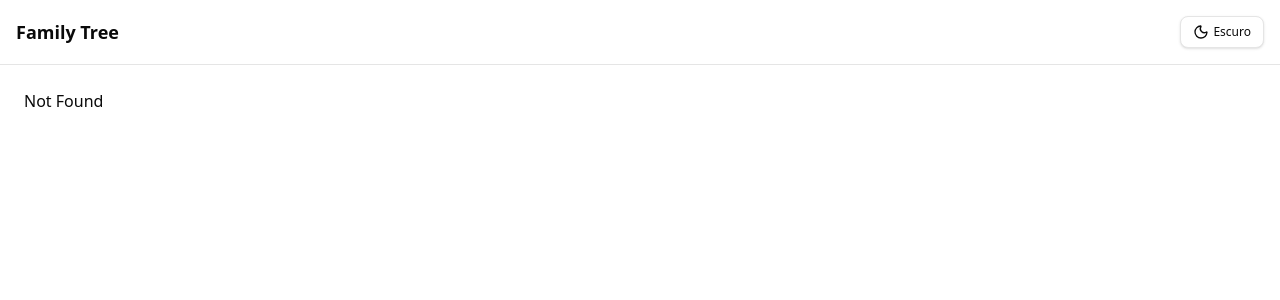
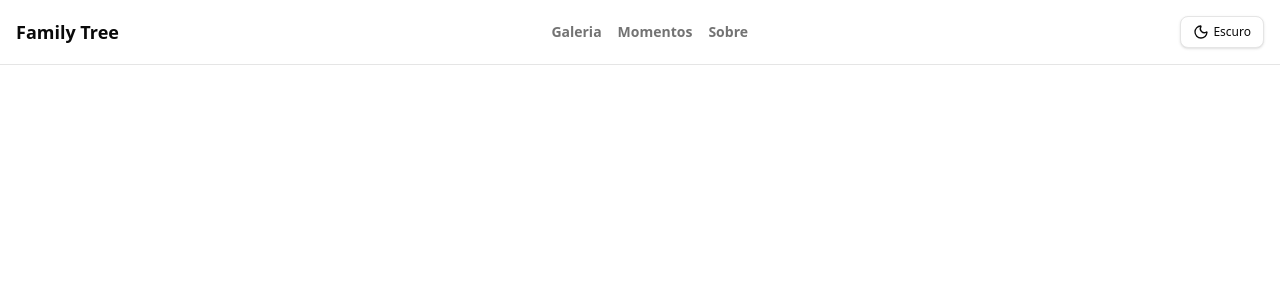
Before and after one commit to dedaldinodev4/family-tree-app, a React (Vite) app: page /gallery in a window 1280 px wide. Before the commit this address had no page. Shown: the top 300 px of the page. Built offline with nearby package versions, Linux system fonts and the light colour scheme.

Commit message:
feat: add gallery page

```diff
--- a/src/app/RootLayout.tsx
+++ b/src/app/RootLayout.tsx
@@ -27,6 +27,29 @@ export default function RootLayout() {
           Family Tree
         </Link>
 
+        <nav className="flex items-center gap-4 text-sm">
+            <Link
+              to="/gallery"
+              className="text-muted-foreground hover:text-foreground"
+            >
+              Galeria
+            </Link>
+            <Link
+              to="/histoty"
+              className="text-muted-foreground hover:text-foreground"
+            >
+              Momentos
+            </Link>
+
+            <Link
+              to="/about"
+              className="text-muted-foreground hover:text-foreground"
+            >
+              Sobre
+            </Link>
+          </nav>
+
+
         {/* Theme Toggle */}
         <ThemeToggle />
       </header>
--- a/src/app/router.ts
+++ b/src/app/router.ts
@@ -8,6 +8,7 @@ import RootLayout from "./RootLayout";
 import Home from "@/pages/Home";
 import Members from "@/pages/Members";
 import MemberDetails from "@/pages/MemberDetails";
+import { Gallery } from "@/pages/Gallery";
 
 const rootRoute = createRootRoute({
   component: RootLayout,
@@ -31,10 +32,17 @@ const memberDetailsRoute = createRoute({
   component: MemberDetails,
 });
 
+const galleryRoute = createRoute({
+  getParentRoute: () => rootRoute,
+  path: "/gallery",
+  component: Gallery,
+})
+
 export const router = createRouter({
   routeTree: rootRoute.addChildren([
     homeRoute,
     membersRoute,
     memberDetailsRoute,
+    galleryRoute,
   ]),
 });
--- a/src/features/family/components/MemberCard.tsx
+++ b/src/features/family/components/MemberCard.tsx
@@ -58,7 +58,11 @@ export function MemberCard({ member }: { member: Member }) {
 
   const form = useForm<Member>({
     resolver: zodResolver(MemberSchema),
-    defaultValues: member,
+    defaultValues: {
+      ...member,
+      birthDate: member.birthDate ?
+      new Date(member.birthDate) : undefined
+    },
   });
 
   const {
@@ -66,7 +70,12 @@ export function MemberCard({ member }: { member: Member }) {
   } = form;
 
   const onSubmit = (data: Member) => {
-    updateMember.mutate(data);
+    updateMember.mutate(
+      {
+        ...data,
+        birthDate: data.birthDate ? new Date(data.birthDate) : undefined
+      }
+    );
     setEditOpen(false);
   }
 
--- a/src/features/family/components/MemberForm.tsx
+++ b/src/features/family/components/MemberForm.tsx
@@ -34,7 +34,6 @@ export function MemberForm() {
       phone: "",
       photo: "",
       parentId: null,
-      birthDate: undefined,
     },
   });
 
--- /dev/null
+++ b/src/features/family/components/MemberGallery.tsx
@@ -0,0 +1,27 @@
+import { Link } from "@tanstack/react-router";
+import { useMembers } from "../family.hooks";
+
+export function MemberGallery () {
+  const { data: members = [] } = useMembers();
+
+  return (
+    <div className="grid grid-cols-3 md:grid-cols-6 gap-6">
+      {members
+        .filter(m => m.photo)
+        .map(m => (
+          <Link key={m.id} to={`/members/${m.id}`}>
+            <div className="rounded-lg overflow-hidden border">
+              <img
+                src={m.photo}
+                alt={m.name}
+                className="aspect-square object-cover"
+              />
+              <p className="p-2 text-center text-sm font-medium">
+                {m.name}
+              </p>
+            </div>
+          </Link>
+        ))}
+    </div>
+  );
+}
--- /dev/null
+++ b/src/pages/Gallery.tsx
@@ -0,0 +1,8 @@
+import { MemberGallery } from "@/features/family/components/MemberGallery";
+
+export function Gallery() {
+
+  return (
+    <MemberGallery />
+  );
+}
```
